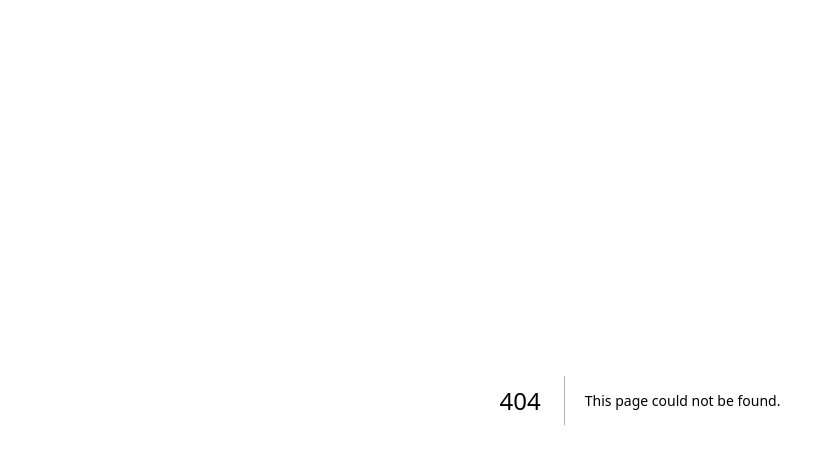
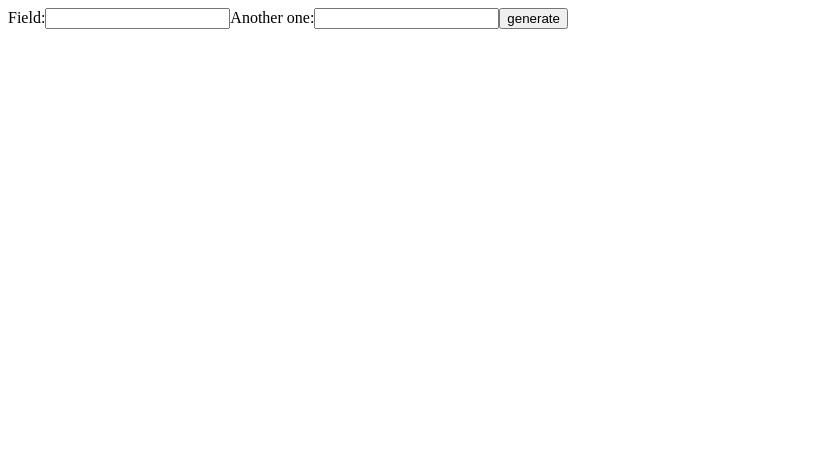
Before and after one commit to vladislooove/document-generator, a Next.js app: page /generator in a window 1280 px wide. Before the commit this address had no page. Shown: the top 464 px of the page, without its empty margins (0-835 px from the left). Built offline with nearby package versions, Linux system fonts and the light colour scheme.

Commit message:
Add dummy edge function for pdf generation

```diff
--- /dev/null
+++ b/src/app/generator/actions.ts
@@ -0,0 +1,3 @@
+"use server";
+
+export async function generatePDF() {}
--- /dev/null
+++ b/src/app/generator/page.tsx
@@ -0,0 +1,39 @@
+"use client";
+import type { Metadata } from "next";
+import Form from "next/form";
+import { generatePDF } from "./actions";
+
+// export const metadata: Metadata = {
+//   title: "Generate document",
+//   description: "Generate document",
+// };
+
+export default function Generator() {
+  const onClick = async () => {
+    const response = await fetch(
+      `${process.env.NEXT_PUBLIC_SUPABASE_URL}/functions/v1/generate-pdf-from-html`,
+      {
+        method: "POST",
+        headers: {
+          "Content-Type": "application/json",
+          // 'Authorization': `Bearer ${session?.access_token}`, // User token
+        },
+        body: JSON.stringify({ key: "value" }),
+      }
+    );
+  };
+
+  return (
+    <Form action={generatePDF}>
+      <label>
+        Field:
+        <input name="field" />
+      </label>
+      <label>
+        Another one:
+        <input name="another" />
+      </label>
+      <button onClick={onClick}>generate</button>
+    </Form>
+  );
+}
```
